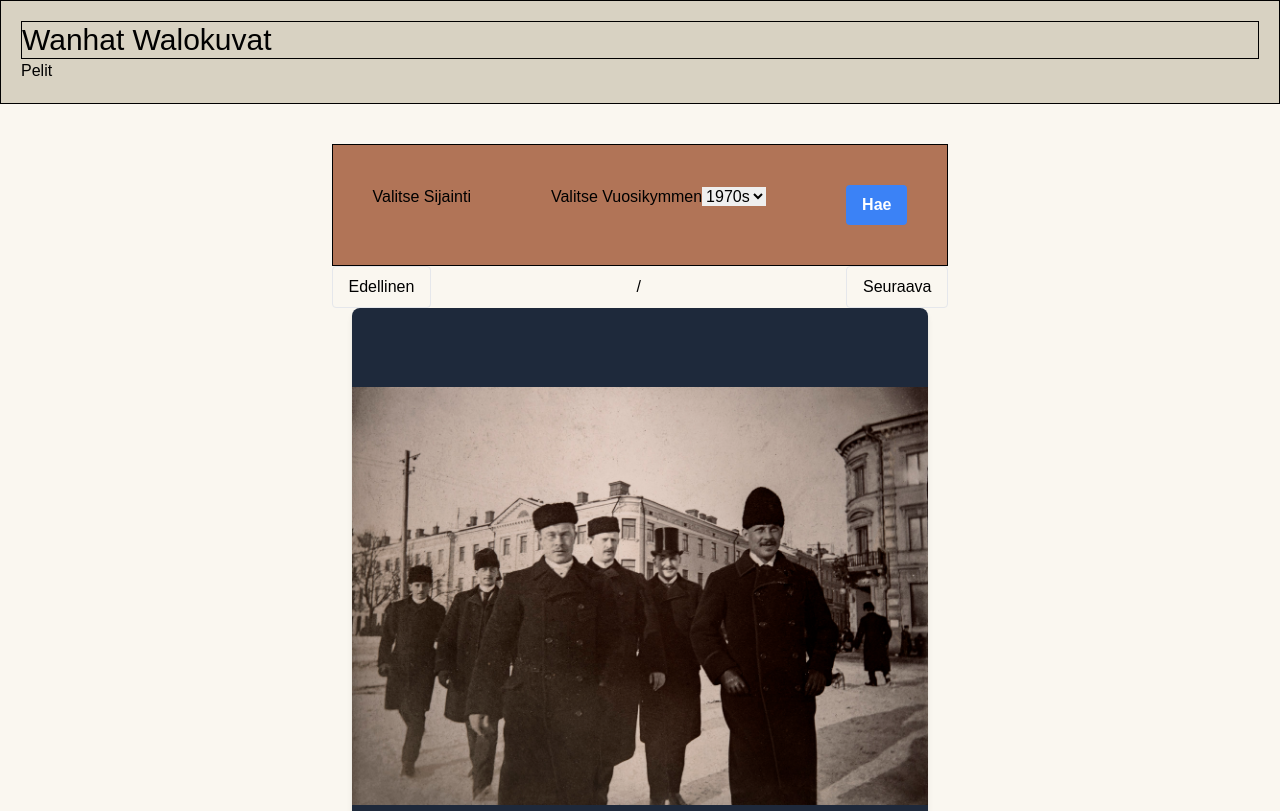
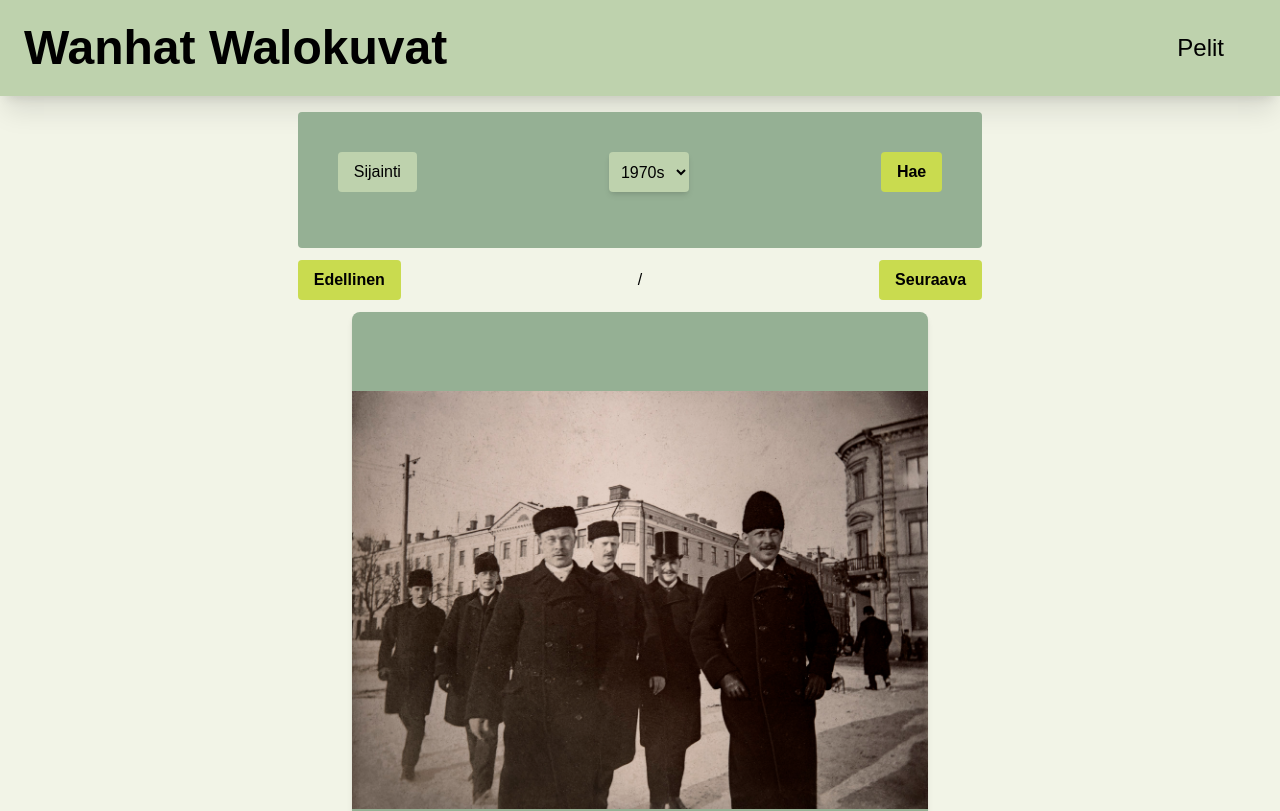
Before and after one commit to JesseK13241/WanhatWalokuvat, a Next.js app: page / in a window 1280 px wide. Shown: the top 811 px of the page. Built offline with nearby package versions, Linux system fonts and the light colour scheme.

Commit message:
Ulkoasun parantelua

```diff
--- a/src/app/globals.css
+++ b/src/app/globals.css
@@ -19,13 +19,16 @@ body {
   .bg-tertiary {
     background-color: theme("colors.tertiary");
   }
+  .bg-accent {
+    background-color: theme("colors.accent");
+  }
 }
 
 @layer components {
   .btn-primary {
-    @apply rounded bg-blue-500 px-4 py-2 font-bold text-white hover:bg-blue-700;
+    @apply rounded bg-accent px-4 py-2 font-bold hover:saturate-200;
   }
   .btn-secondary {
-    @apply rounded border px-4 py-2 hover:bg-gray-100;
+    @apply border-none rounded bg-secondary border px-4 py-2 hover:saturate-200 ;
   }
 }
--- a/src/app/layout.js
+++ b/src/app/layout.js
@@ -13,9 +13,9 @@ export default function RootLayout({ children }) {
   // Jokaiselle sivulle tulee automaattisesti Header ja Footer.
   return (
     <html lang="en">
-      <body className="flex min-h-screen flex-col bg-primary">
+      <body className="flex flex-col min-h-screen bg-primary">
         <Header />
-        <main className="grow">{children}</main>
+        <main className="flex-grow">{children}</main>
         <Footer />
       </body>
     </html>
--- a/src/app/page.js
+++ b/src/app/page.js
@@ -9,7 +9,7 @@ export default async function HomePage() {
   const initialPhoto = await getInitialPhoto()
 
   return (
-    <div className="flex flex-col items-center p-10">
+    <div className="flex flex-col items-center p-4 pb-20">
       <SearchSlideshowContainer initialPhoto={initialPhoto} />
     </div>
   )
--- a/src/components/DecadePicker.js
+++ b/src/components/DecadePicker.js
@@ -10,9 +10,8 @@ export default function DecadePicker({ value, onChange }) {
     decades.push({ label: `${year}s`, value: `${year}-${year + 9}` })
   }
   return (
-    <div>
-      <label>Valitse Vuosikymmen</label>
     <select
+      className="rounded hover:saturate-200 cursor-pointer bg-secondary p-2 shadow-md"
       value={value}
       onChange={(e) => {
         console.log("Changed decade to:", e.target.value)
@@ -25,6 +24,5 @@ export default function DecadePicker({ value, onChange }) {
         </option>
       ))}
     </select>
-    </div>
   )
 }
--- a/src/components/Header.js
+++ b/src/components/Header.js
@@ -3,11 +3,18 @@ import Link from "next/link"
 
 const Header = () => {
   return (
-    <header className="border border-black bg-secondary p-5">
-      <h1 className="border border-black text-3xl">
+    <header className="bg-secondary p-6 shadow-xl flex justify-between items-center">
+      <h1 className="text-5xl font-bold  hover:text-accent transition-all duration-300">
         <Link href="/">Wanhat Walokuvat</Link>
       </h1>
-      <Link href="/pelit/">Pelit</Link>
+      <nav>
+        <Link
+          href="/pelit/"
+          className="text-2xl black hover:text-accent transition-all duration-300 mr-8"
+        >
+          Pelit
+        </Link>
+      </nav>
     </header>
   )
 }
--- a/src/components/LocationPicker.js
+++ b/src/components/LocationPicker.js
@@ -1,3 +1,3 @@
 export default function LocationPicker() {
-  return <div>Valitse Sijainti</div>
+  return <button className="btn-secondary">Sijainti</button>
 }
--- a/src/components/PhotoContainer.js
+++ b/src/components/PhotoContainer.js
@@ -21,9 +21,9 @@ export default function PhotoContainer({ photo }) {
   }
 
   return (
-    <div className="mx-auto w-full max-w-xl overflow-hidden rounded-lg bg-white shadow-md">
+    <div className="mx-auto w-full max-w-xl overflow-hidden rounded-lg bg-primary shadow-md">
       <div className="relative w-full pt-[100%]">
-        <div className="absolute inset-0 bg-slate-800">
+        <div className="absolute inset-0 bg-tertiary">
           {isInitialPhoto ? (
             <div className="flex size-full items-center justify-center">
               {photo.element}
@@ -32,6 +32,7 @@ export default function PhotoContainer({ photo }) {
             <Image
               src={`${IMAGE_BASE_URL}${encodeURIComponent(photo.id)}`}
               alt={photo.title || "Photo"}
+              title={photo.title || "Photo"}
               fill
               className="object-contain"
               priority
@@ -41,9 +42,8 @@ export default function PhotoContainer({ photo }) {
       </div>
 
       <div className="space-y-2 p-4">
-        {photo.title && <p className="text-sm">{photo.title}</p>}
         {photo.year && (
-          <p className="text-sm">
+          <p className="text-lg">
             <span className="font-semibold">Vuosi:</span> {photo.year}
           </p>
         )}
--- a/src/components/Search.js
+++ b/src/components/Search.js
@@ -13,7 +13,7 @@ export default function Search({
   console.log("Rendering Search (client-side)..")
 
   return (
-    <div className="flex space-x-20 border border-black bg-tertiary p-10">
+    <div className="flex space-x-48 rounded bg-tertiary p-10 pb-14">
       <LocationPicker value={location} onChange={setLocation} />
       <DecadePicker value={decade} onChange={setDecade} />
       <button
--- a/src/components/SearchSlideshowContainer.js
+++ b/src/components/SearchSlideshowContainer.js
@@ -61,7 +61,7 @@ export default function SearchSlideshowContainer({ initialPhoto }) {
   }
 
   return (
-    <div>
+    <div className="flex flex-col gap-3">
       <Search
         onSearch={handleSearch}
         location={location}
@@ -69,8 +69,8 @@ export default function SearchSlideshowContainer({ initialPhoto }) {
         decade={decade}
         setDecade={setDecade}
       />
-      <div className="flex items-center justify-between gap-4">
-        <button onClick={handlePrevious} className="btn-secondary">
+      <div className="flex items-center justify-between">
+        <button onClick={handlePrevious} className="btn-primary">
           Edellinen
         </button>
         <div>
@@ -78,10 +78,10 @@ export default function SearchSlideshowContainer({ initialPhoto }) {
         </div>
         <button
           onClick={handleNext}
-          className="btn-secondary"
+          className="btn-primary"
           disabled={isLoading}
         >
-          {isLoading ? "Ladataan..." : "Seuraava"}
+          Seuraava
         </button>
       </div>
       <PhotoContainer photo={displayedPhoto} />
--- a/tailwind.config.js
+++ b/tailwind.config.js
@@ -8,9 +8,10 @@ module.exports = {
   theme: {
     extend: {
       colors: {
-        primary: "#FAF7F0",
-        secondary: "#D8D2C2",
-        tertiary: "#B17457",
+        primary: "#f2f4e7",
+        secondary: "#BED2AD",
+        tertiary: "#95b094",
+        accent: "#C9DB4F",
       },
     },
   },
```
Lines whose indentation alone changed are shown as unchanged.
